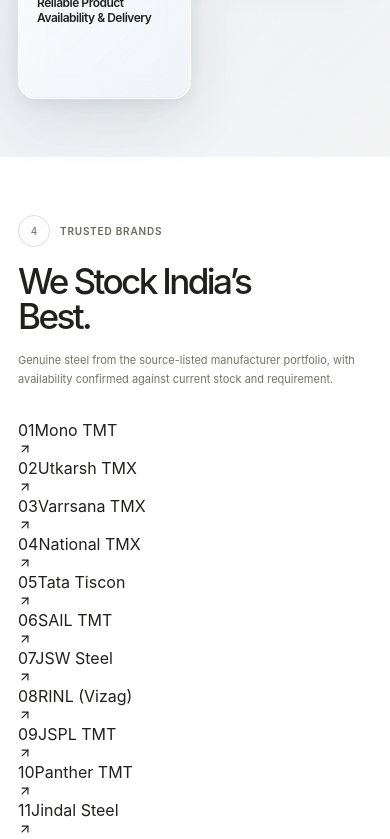
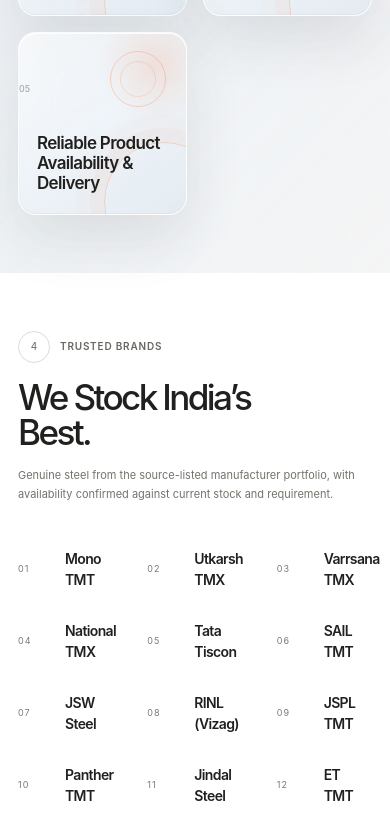
Before and after one commit to jainikshah59-ctrl/Sanghviagency, a React (Vite) app: page / in a window 390 px wide. Shown: the part 4920-5759 px from the top of the page. Built offline with nearby package versions, Linux system fonts and the light colour scheme.

Commit message:
Polish dark mode scrolling testimonials brands and trust glass

```diff
--- a/src/styles.css
+++ b/src/styles.css
@@ -1549,3 +1549,312 @@
   :root { transition-duration: .01ms !important; }
   .theme-toggle, .theme-toggle svg { transition-duration: .01ms !important; }
 }
+
+
+/* 2026-10-04 refinement pass: dark-mode resilience, fluid scroll motion,
+   borderless editorial brands, train-style testimonials, and glass trust cards. */
+html {
+  scroll-behavior: smooth;
+  scroll-padding-top: 96px;
+  overscroll-behavior-y: none;
+}
+body {
+  overflow-x: hidden;
+  -webkit-overflow-scrolling: touch;
+}
+.home-main section,
+.page-main section {
+  scroll-margin-top: 88px;
+}
+
+/* Keep the original site language, but remove the heavy panel treatment
+   from the newly added homepage content blocks. */
+.brand-showcase,
+.brand-showcase-item,
+.testimonials-marquee,
+.testimonials-track {
+  background: transparent !important;
+  border: 0 !important;
+  box-shadow: none !important;
+}
+.brand-showcase {
+  display: grid;
+  grid-template-columns: repeat(3, minmax(0, 1fr));
+  column-gap: 34px;
+  row-gap: 0;
+  margin-top: 14px;
+}
+.brand-showcase-item {
+  min-height: 72px;
+  display: grid;
+  grid-template-columns: 34px minmax(0, 1fr) 18px;
+  align-items: center;
+  gap: 13px;
+  padding: 0;
+  color: var(--ink);
+  border-bottom: 1px solid transparent !important;
+  transition: color 420ms var(--glass-ease), transform 420ms var(--glass-ease), border-color 420ms var(--glass-ease);
+}
+.brand-showcase-index {
+  color: var(--muted);
+  font-size: 9px;
+  letter-spacing: .12em;
+}
+.brand-showcase-name {
+  font-size: clamp(14px, 1.25vw, 18px);
+  font-weight: 570;
+  letter-spacing: -.045em;
+}
+.brand-showcase-item svg {
+  opacity: 0;
+  transform: translate(-4px, 4px);
+  transition: opacity 420ms var(--glass-ease), transform 420ms var(--glass-ease);
+}
+.brand-showcase-item:hover,
+.brand-showcase-item:focus-visible {
+  color: var(--orange-dark);
+  transform: translateX(4px);
+  border-bottom-color: color-mix(in srgb, var(--orange) 45%, transparent) !important;
+}
+.brand-showcase-item:hover svg,
+.brand-showcase-item:focus-visible svg {
+  opacity: 1;
+  transform: translate(0,0);
+}
+
+/* The five trust principles get the requested premium 3D glass treatment. */
+.trust-feature-grid {
+  gap: 16px;
+}
+.trust-feature-card {
+  min-height: 168px;
+  overflow: hidden;
+  border: 1px solid rgba(255,255,255,.78) !important;
+  background:
+    radial-gradient(circle at 82% 18%, rgba(242,101,34,.13), transparent 28%),
+    linear-gradient(145deg, rgba(255,255,255,.66), rgba(237,243,248,.46) 55%, rgba(218,228,237,.58)) !important;
+  box-shadow:
+    0 24px 55px rgba(36,47,59,.11),
+    inset 0 1px 0 rgba(255,255,255,.96),
+    inset 0 -1px 0 rgba(44,57,70,.045) !important;
+  -webkit-backdrop-filter: blur(22px) saturate(150%);
+  backdrop-filter: blur(22px) saturate(150%);
+  transform-style: preserve-3d;
+}
+.trust-feature-card::before {
+  content: "";
+  position: absolute;
+  width: 120px;
+  height: 120px;
+  right: -38px;
+  bottom: -48px;
+  border: 1px solid rgba(242,101,34,.22);
+  border-radius: 50%;
+  box-shadow: 0 0 0 14px rgba(242,101,34,.035), 0 0 0 28px rgba(242,101,34,.018);
+  pointer-events: none;
+}
+.trust-feature-orbit {
+  position: absolute;
+  width: 56px;
+  height: 56px;
+  right: 20px;
+  top: 18px;
+  border: 1px solid rgba(242,101,34,.24);
+  border-radius: 50%;
+  transform: translateZ(12px);
+  pointer-events: none;
+}
+.trust-feature-orbit::after {
+  content: "";
+  position: absolute;
+  inset: 9px;
+  border: 1px solid rgba(242,101,34,.16);
+  border-radius: 50%;
+}
+.trust-feature-card .advantage-index,
+.trust-feature-card h3 {
+  position: relative;
+  z-index: 2;
+}
+.trust-feature-card h3 {
+  max-width: 175px;
+  margin-top: 55px;
+  font-size: 17px;
+  line-height: 1.18;
+}
+.trust-feature-card:hover {
+  transform: perspective(1200px) rotateX(1.5deg) rotateY(-1deg) translate3d(0,-6px,10px) !important;
+}
+
+/* Testimonials: no boxed cards; they move continuously like a slow train. */
+.testimonials-marquee {
+  position: relative;
+  width: 100%;
+  overflow: hidden;
+  margin-top: 16px;
+  padding: 18px 0 26px;
+  -webkit-mask-image: linear-gradient(90deg, transparent 0, #000 5%, #000 95%, transparent 100%);
+  mask-image: linear-gradient(90deg, transparent 0, #000 5%, #000 95%, transparent 100%);
+}
+.testimonials-track {
+  width: max-content;
+  display: flex;
+  align-items: stretch;
+  gap: 28px;
+  animation: testimonial-train 34s linear infinite;
+  will-change: transform;
+}
+.testimonials-marquee:hover .testimonials-track,
+.testimonials-marquee:focus-within .testimonials-track {
+  animation-play-state: paused;
+}
+.testimonial-card {
+  width: clamp(300px, 31vw, 450px);
+  min-height: 220px;
+  flex: 0 0 auto;
+  padding: 10px 28px 14px 0 !important;
+  border: 0 !important;
+  border-right: 1px solid rgba(112,124,136,.20) !important;
+  border-radius: 0 !important;
+  background: transparent !important;
+  box-shadow: none !important;
+  -webkit-backdrop-filter: none !important;
+  backdrop-filter: none !important;
+  transform: none !important;
+}
+.testimonial-card .testimonial-stars {
+  margin-bottom: 22px;
+}
+.testimonial-card p {
+  max-width: 400px;
+  margin: 0;
+  font-size: clamp(16px, 1.45vw, 20px);
+  line-height: 1.45;
+  letter-spacing: -.035em;
+}
+.testimonial-card footer {
+  display: flex;
+  flex-direction: column;
+  gap: 5px;
+  margin-top: 28px;
+}
+.testimonial-card footer strong {
+  font-size: 12px;
+}
+.testimonial-card footer span {
+  font-size: 10px;
+  color: var(--muted);
+}
+@keyframes testimonial-train {
+  from { transform: translate3d(0,0,0); }
+  to { transform: translate3d(calc(-50% - 14px),0,0); }
+}
+
+/* Universal scroll reveal stays soft rather than abrupt. */
+@media (prefers-reduced-motion: no-preference) {
+  html {
+    scroll-behavior: smooth;
+  }
+  .home-main section,
+  .page-main section {
+    transition: background-color 500ms var(--motion-ease), opacity 500ms var(--motion-ease);
+  }
+}
+@media (prefers-reduced-motion: reduce) {
+  .testimonials-track {
+    animation: none !important;
+    transform: none !important;
+  }
+}
+
+/* Dark theme: every newly added surface, label and interactive state remains readable. */
+:root[data-theme="dark"] {
+  --glass-edge: rgba(226,237,245,.16);
+  --glass-shadow: 0 24px 58px rgba(0,0,0,.34), inset 0 1px 0 rgba(255,255,255,.09);
+}
+:root[data-theme="dark"] .home-about-section,
+:root[data-theme="dark"] .featured-projects-section,
+:root[data-theme="dark"] .advantage-section,
+:root[data-theme="dark"] .brand-directory-section,
+:root[data-theme="dark"] .testimonials-section {
+  background:
+    radial-gradient(ellipse at 88% 4%, rgba(242,101,34,.10), transparent 31%),
+    linear-gradient(180deg, rgba(29,38,46,.72), rgba(14,20,25,.58)) !important;
+  color: var(--ink);
+}
+:root[data-theme="dark"] .about-home-copy > p:first-child,
+:root[data-theme="dark"] .about-home-copy > p,
+:root[data-theme="dark"] .split-section-heading > p,
+:root[data-theme="dark"] .testimonial-card p {
+  color: #cbd5dc !important;
+}
+:root[data-theme="dark"] .brand-showcase-item {
+  color: #eef3f6;
+  border-bottom-color: transparent !important;
+}
+:root[data-theme="dark"] .brand-showcase-index {
+  color: #8796a2;
+}
+:root[data-theme="dark"] .brand-showcase-item:hover,
+:root[data-theme="dark"] .brand-showcase-item:focus-visible {
+  color: #ff9b68;
+  border-bottom-color: rgba(242,101,34,.5) !important;
+}
+:root[data-theme="dark"] .brand-showcase-item svg {
+  color: #ff9b68;
+}
+:root[data-theme="dark"] .trust-feature-card {
+  border-color: rgba(229,239,246,.14) !important;
+  background:
+    radial-gradient(circle at 82% 18%, rgba(242,101,34,.18), transparent 30%),
+    linear-gradient(145deg, rgba(255,255,255,.10), rgba(255,255,255,.025) 55%, rgba(255,255,255,.055)) !important;
+  box-shadow:
+    0 24px 58px rgba(0,0,0,.32),
+    inset 0 1px 0 rgba(255,255,255,.12),
+    inset 0 -1px 0 rgba(255,255,255,.035) !important;
+}
+:root[data-theme="dark"] .trust-feature-card .advantage-index {
+  color: #8998a4;
+}
+:root[data-theme="dark"] .trust-feature-card h3 {
+  color: #f0f4f7;
+}
+:root[data-theme="dark"] .trust-feature-card::before,
+:root[data-theme="dark"] .trust-feature-orbit {
+  border-color: rgba(242,101,34,.28);
+}
+:root[data-theme="dark"] .testimonial-card {
+  border-right-color: rgba(220,231,239,.16) !important;
+}
+:root[data-theme="dark"] .testimonial-card footer span {
+  color: #9eabb5 !important;
+}
+:root[data-theme="dark"] .testimonial-stars {
+  color: #ff9b68;
+}
+:root[data-theme="dark"] .about-image figcaption,
+:root[data-theme="dark"] .product-card-visual .product-card-number,
+:root[data-theme="dark"] .project-media-kicker,
+:root[data-theme="dark"] .project-hover-action {
+  color: #20201e;
+}
+:root[data-theme="dark"] .product-card-visual .product-card-number {
+  background: rgba(255,255,255,.88);
+}
+:root[data-theme="dark"] .project-media-kicker {
+  background: rgba(18,24,29,.72);
+  color: #edf3f7;
+  border-color: rgba(232,240,246,.18);
+}
+:root[data-theme="dark"] .project-hover-action {
+  background: rgba(245,248,250,.94);
+}
+:root[data-theme="dark"] .home-bottom-cta {
+  border-top-color: rgba(226,237,245,.14);
+}
+:root[data-theme="dark"] .all-projects-link {
+  color: #d5dee5;
+}
+:root[data-theme="dark"] .section-number {
+  background: rgba(255,255,255,.025);
+}
```
